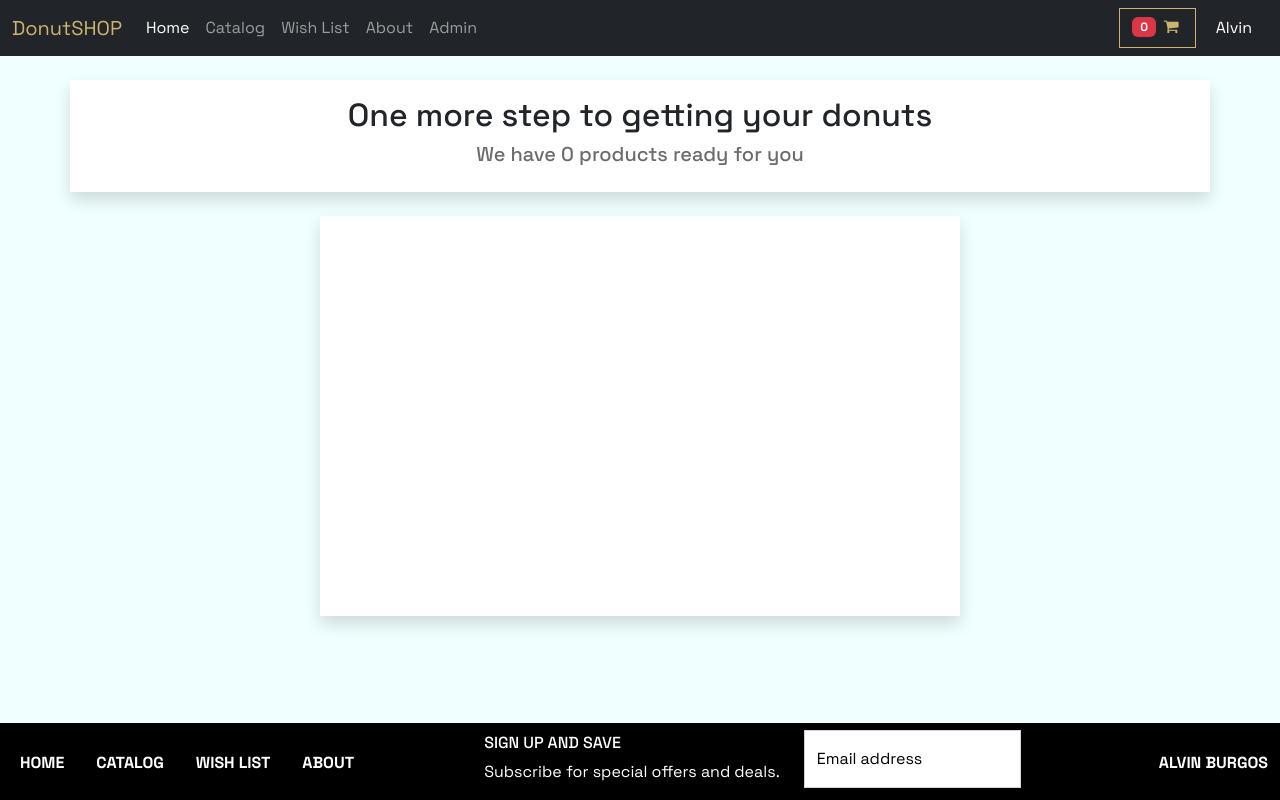
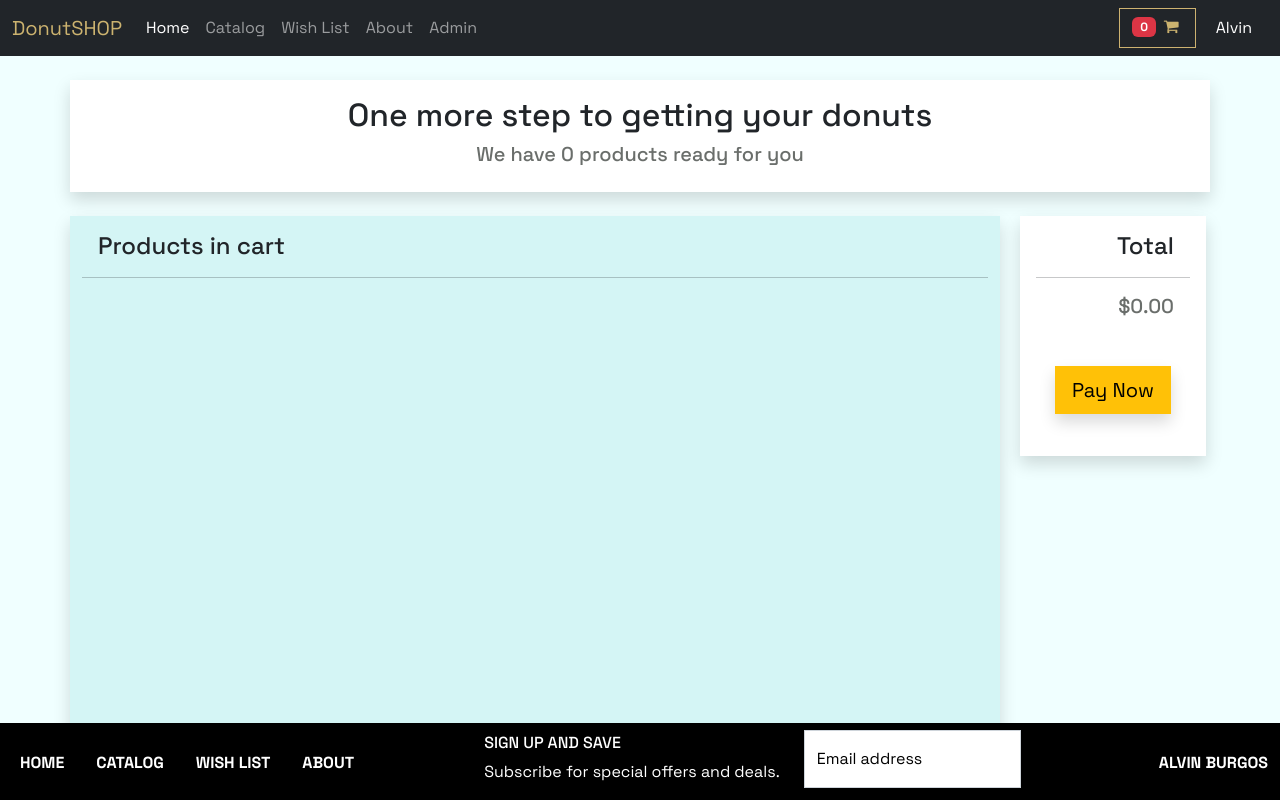
Before and after one commit to seralvinburgos/107_frontend, a React (Create React App) app: page /cart in a window 1280 px wide. Shown: the top 800 px of the page. Built offline with nearby package versions, Linux system fonts and the light colour scheme.

Commit message:
completion of class 4. Will submit as competency report

```diff
--- a/src/components/footer.jsx
+++ b/src/components/footer.jsx
@@ -1,4 +1,5 @@
 import "./footer.css";
+import { Link } from 'react-router-dom';
 
 
 
@@ -6,10 +7,10 @@ function Footer() {
     return (
         <div className="footer fixed-bottom container-fluid">
             <div className="left_sid d-flex flex-row gap-4">
-                <li>Home</li>
-                <li>Catalog</li>
-                <li>Wish List</li>
-                <li>About</li>
+                <li><Link className="nav-link active" aria-current="page" to="/home">Home</Link></li>
+                <li><Link className="nav-link" to="/catalog">Catalog</Link></li>
+                <li><Link className="nav-link" to="/wish">Wish List</Link></li>
+                <li><Link className="nav-link" to="/about">About</Link></li>
             </div>
             <div className="middle-sec d-flex flex-row gap-4">
                 <div className="signSect">
--- a/src/components/navBar.jsx
+++ b/src/components/navBar.jsx
@@ -8,10 +8,18 @@ function NavBar() {
     const user = useContext(StoreContext).user;
     const cart = useContext(StoreContext).cart;
 
+    const getCount = () => {
+      let count = 0;
+      for (let i = 0; i < cart.length; i++) {
+        count += cart[i].quantity;
+      }
+      return count;
+    };
+
     return (
         <nav className="navbar navbar-expand-lg navbar-dark bg-dark sticky-top">
           <div className="container-fluid">
-            <Link className="navbar-brand disabled" id="title">DonutSHOP</Link>
+            <Link className="navbar-brand" id="title" to="/home">DonutSHOP</Link>
             <button className="navbar-toggler" type="button" data-bs-toggle="collapse" data-bs-target="#navbarSupportedContent" aria-controls="navbarSupportedContent" aria-expanded="false" aria-label="Toggle navigation">
               <span className="navbar-toggler-icon"></span>
             </button>
@@ -35,7 +43,7 @@ function NavBar() {
               </ul>
               <form className=" form d-flex" role="search">
                 <Link className="btn btn-outline-light me-1" id="searchBtn" to="/cart">
-                  <span className="badge text-bg-danger me-2">{cart.length}</span>
+                  <span className="badge text-bg-danger me-2">{getCount()}</span>
                   <i className="fa fa-shopping-cart me-1" aria-hidden="true"></i></Link>
 
                   <label className="mx-3 py-2" id="userName">{user.name}</label>
--- /dev/null
+++ b/src/components/productInCart.css
@@ -0,0 +1,7 @@
+.cartCard {
+    background-color: white;
+    height: 6.8rem;
+}
+.cartCard img {
+    scale: 0.8;
+}
--- /dev/null
+++ b/src/components/productInCart.jsx
@@ -0,0 +1,40 @@
+import "./productInCart.css"
+
+
+const ProductInCart = (props) => {
+
+    const getTotal = () => {
+        return (props.data.price * props.data.quantity);
+    };
+
+    return (
+        <div className="cartCard container shadow mb-2">
+            <div className="cartCardSect d-flex align-items-center gap-1">
+                <div className="imageSect col">
+                    <img src={"/images/" + props.data.image} className="card-img-top" alt="..."/>
+                </div>
+                <div className="titleCat col-4 text-center mt-3">
+                    <h5>{props.data.title}</h5>
+                    <p>{props.data.category}</p>
+                </div>
+                <div className="priceSection col text-center">
+                    <h6>Price</h6>
+                    <label>{props.data.price}</label>
+                </div>
+                <div className="quantitySection col text-center">
+                    <h6>Qty</h6>
+                    <label>{props.data.quantity}</label>
+                </div>
+                <div className="totalSection col text-center">
+                    <h6>Product Total</h6>
+                    <label>{getTotal()}</label>
+                </div>
+                <div className="cartRemoveBtn">
+                <button className="btn btn-outline-danger btn-sm shadow ms-4 rounded-0">Remove</button>
+                </div>
+            </div>
+        </div>
+    )
+};
+
+export default ProductInCart;
--- a/src/pages/cart.css
+++ b/src/pages/cart.css
@@ -17,13 +17,40 @@
     text-align: center;
 }
 .cartProductList {
-    height: 25rem;
+    height: 65rem;
     background-color: white;
 }
-.cart .products li {
-    list-style: none;
+.cartProductList h4 {
+    padding-left: 1rem;
+}
+.products {
+    padding: 1rem;
+    background-color: rgba(196, 242, 242, 0.73);
+}
+.products ul {
+    margin-left: -2rem;
 
 }
-.products {
+.cartPricesList {
+    height: 15rem;
+    background-color: white;
+}
+.cartPricesList .cartPrice h4 {
+    text-align: right;
+    padding-right: 1rem;
+}
+.cartPricesList .cartPrice li {
+    list-style: none;
+    text-align: right;
+    padding-right: 1rem;
+}
+.cartPrice {
     padding: 1rem 1rem;
 }
+.cartPrice h5 {
+    text-align: right;
+    padding-right: 1rem;
+}
+.payNow {
+    align-items: center;
+}
--- a/src/pages/cart.jsx
+++ b/src/pages/cart.jsx
@@ -1,25 +1,61 @@
 import "./cart.css";
 import { useContext } from "react";
 import StoreContext from "../state/storeContext";
+import ProductInCart from "../components/productInCart";
 
 
 const Cart = () => {
     const cart = useContext(StoreContext).cart;
+
+    const getCount = () => {
+        let count = 0;
+        for (let i = 0; i < cart.length; i++) {
+          count += cart[i].quantity;
+        }
+        return count;
+      };
+
+      const getTotal = () => {
+        let total = 0;
+        for (let i = 0; i < cart.length; i++) {
+            total += (cart[i].price * cart[i].quantity);
+        }
+        return "$" + total.toFixed("2");
+      };
+
     return (
         <div className="cart">
             <div className="cartTopSect container shadow mt-4 d-flex flex-column pt-3">
             <h2 className="header ">One more step to getting your donuts</h2>
-            <h5 className="header" >We have {cart.length} products ready for you</h5>
+            <h5 className="header" >We have {getCount()} products ready for you</h5>
             </div>
             <br />
 
-            <div className="cartProductList container row col-6 mx-auto shadow">
-            <div className="products">
-                <ul>
-                    {cart.map(p => <li className="my-3 fw-bold" key={p._id}>{p.title} - {p.quantity}</li>)}
-                </ul>
+            <div className="productPrice container d-flex flex-row col-12 gap-3 mx-auto">
+                <div className="cartProductList row col-10 shadow">
+                    <div className="products gap-1">
+                        <h4>Products in cart</h4>
+                        <hr />
+                        <ul>
+                        {cart.map(prod => <ProductInCart key={prod.id} data={prod} />)}
+                        </ul>
+                        <br />
+                    </div>
+                </div>
+                    <br />
+                <div className="cartPricesList col-2 shadow">
+                    <div className="cartPrice">
+                        <h4>Total</h4>
+                        <hr />
+                        <h5>{getTotal()}</h5>
+                    </div>
+                    <br />
+                    <div className="payNow d-flex justify-content-center">
+                    <button className="btn btn-warning btn-lg shadow rounded-0" id="payNow">Pay Now</button>
+                    </div>
+                </div>
             </div>
-            </div>
+            <br />
         </div>
     );
 }
--- a/src/pages/catalog.css
+++ b/src/pages/catalog.css
@@ -14,7 +14,7 @@
     background-color: azure;
 }
 .catalog .admin-top .top_2 .title {
-    color: white;
+    color: rgba(0, 0, 0, 0.679);
     font-family: Impact, Haettenschweiler, 'Arial Narrow Bold', sans-serif;
     font-size: 3.5rem;
     letter-spacing: 10px;
--- a/src/pages/catalog.jsx
+++ b/src/pages/catalog.jsx
@@ -23,7 +23,7 @@ function Catalog() {
             <div className="container-fluid text-center mt-3">
                 <div className="d-flex flex-row admin-top mx-auto">
                     <div className="top-1 position-relative col-12">
-                        <img src="./images/back7.jpg" className="img-fluid opacity-75" alt="back4" />
+                        <img src="./images/back12.jpg" className="img-fluid opacity-75" alt="back4" />
                             <div className="top_2 position-absolute top-50 start-50">
                                 <p className="title">Freshly-Made</p>
                             </div>
--- a/src/state/globalContext.jsx
+++ b/src/state/globalContext.jsx
@@ -6,14 +6,29 @@ const GlobalContext = (props) => {
     const [user, setUser] = useState({ id: 1, name:"Alvin" });
 
     const addToCart = (prod) => {
-        setCart([...cart, prod]);
+        // setCart([...cart, prod]);
+
+        let found = false;
+        let cartCopy = [...cart];
+        for (let i = 0; i < cartCopy.length; i++) {
+            let item = cartCopy[i];
+            if(item._id === prod._id) {
+                item.quantity += prod.quantity;
+                found = true;
+            }
+        };
+        if (!found) {
+            cartCopy.push(prod);
+        };
+        setCart(cartCopy);
     };
-    const removeFromCart = () => {
-        console.log("removing product");
+
+    const removeFromCart = (prodId) => {
+        setCart([ cart.filter(p => p._id !== prodId) ])
     };
     const clearCart = () => {
         console.log("cart is empty");
-    }
+    };
 
     return (
         <StoreContext.Provider value={{
```
